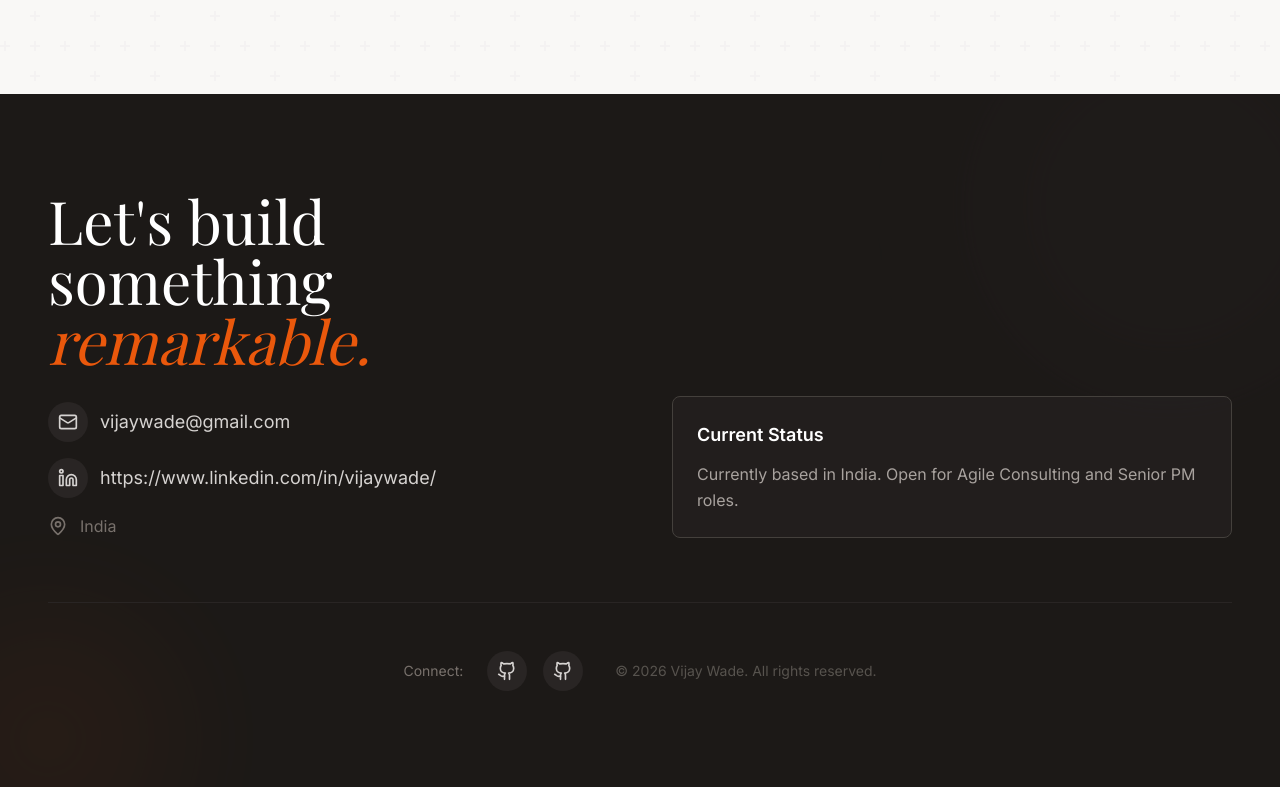
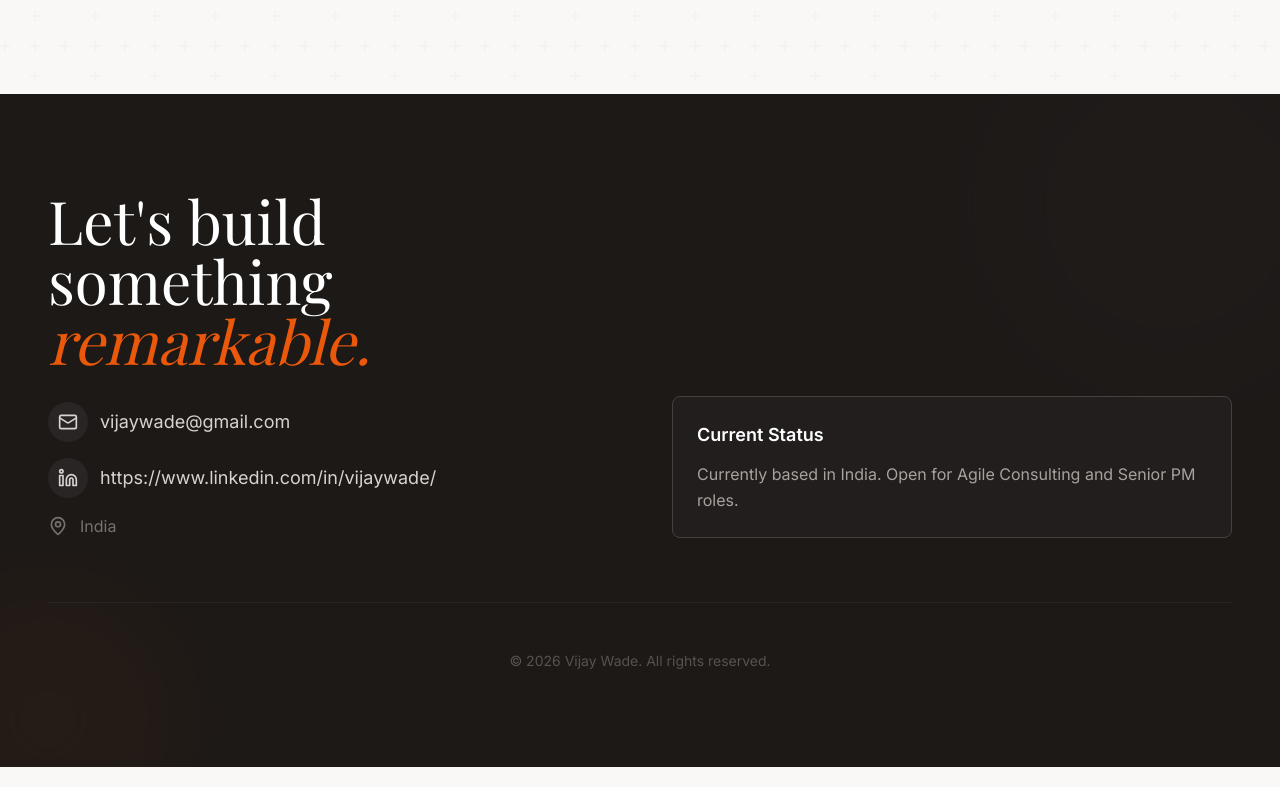
Before and after one commit to ParasBharde/new-product-owner-portfolio, a Next.js app: page / in a window 1280 px wide. Shown: the part 2779-3566 px from the top of the page. Built offline with nearby package versions, Linux system fonts and the light colour scheme; a web font is replaced by a local one.

Commit message:
N Indicator Removed

```diff
--- a/components/layout/Footer.tsx
+++ b/components/layout/Footer.tsx
@@ -97,7 +97,7 @@ export function Footer() {
         {/* Bottom Section */}
         <div className="flex flex-col md:flex-row justify-center items-center gap-8">
           {/* Social Links */}
-          <Reveal delay={150}>
+          {/* <Reveal delay={150}>
             <div className="flex items-center gap-4">
               <span className="text-stone-500 text-sm mr-2">Connect:</span>
               {FOOTER_LINKS.map((link, index) => {
@@ -116,7 +116,7 @@ export function Footer() {
                 );
               })}
             </div>
-          </Reveal>
+          </Reveal> */}
 
           {/* Copyright */}
           <Reveal delay={200}>
--- a/next.config.ts
+++ b/next.config.ts
@@ -1,7 +1,7 @@
-import type { NextConfig } from 'next';
+import type { NextConfig } from "next";
 
 const nextConfig: NextConfig = {
-  reactStrictMode: true,
+  devIndicators: false,
 };
 
 export default nextConfig;
```
